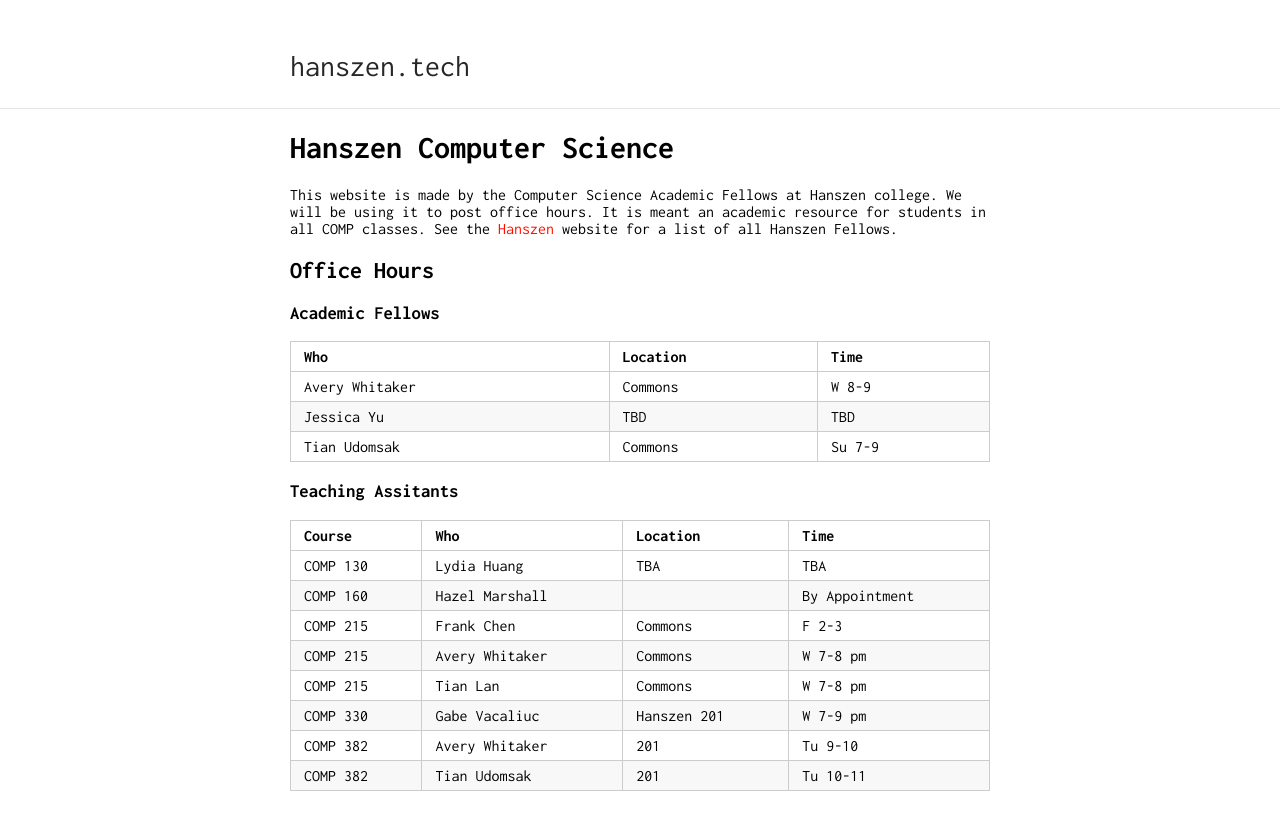
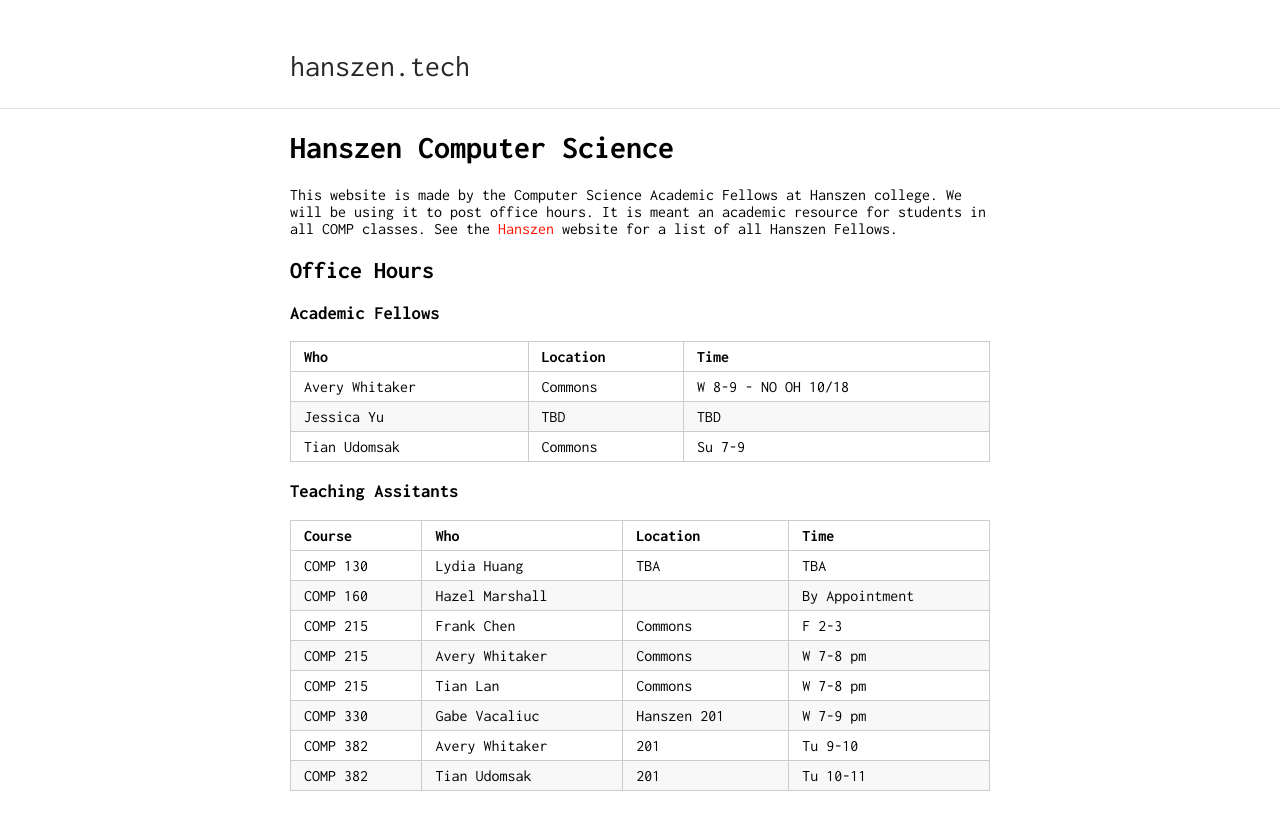
Before and after one commit to Avery-Whitaker/hanszen.tech, a Jekyll site: the page built from index.md, in a window 1280 px wide. Shown: the top 830 px of the page. Built offline with Jekyll 4.4.1, drawn with Linux system fonts in a browser that asks for light colours; our own code applies the rules of GitHub Pages for plain Markdown files.

Commit message:
Update index.md

```diff
--- a/index.md
+++ b/index.md
@@ -12,7 +12,7 @@ This website is made by the Computer Science Academic Fellows at Hanszen college
 
  Who        |Location | Time
 ------------|---------|--------
-Avery Whitaker | Commons | W 8-9
+Avery Whitaker | Commons | W 8-9 - NO OH 10/18
 Jessica Yu   | TBD | TBD
 Tian Udomsak | Commons | Su 7-9
 
```
